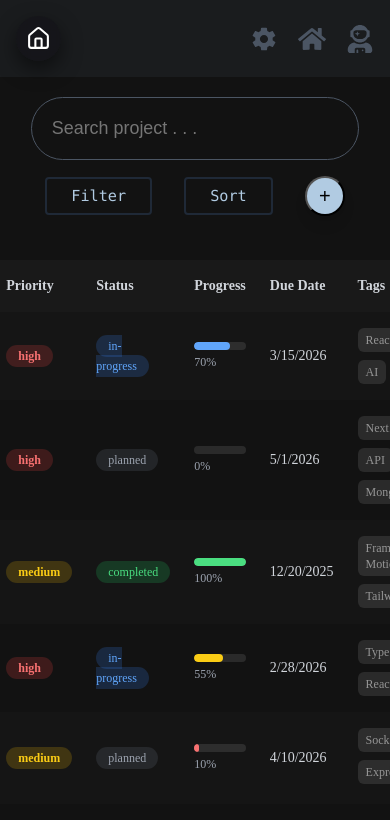
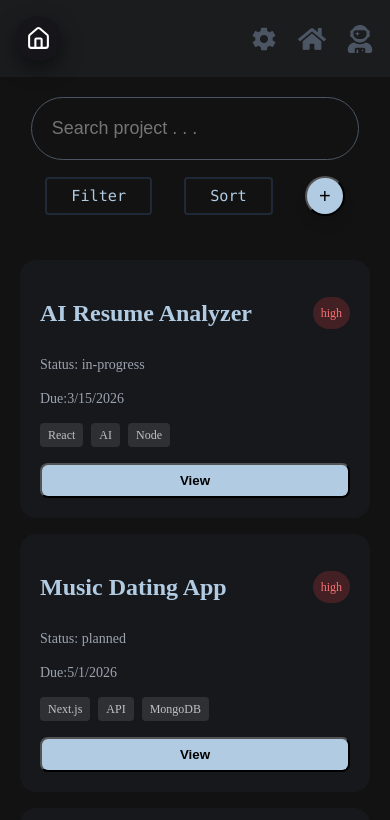
Before and after one commit to Hrisshhii/react-practice, a React (Vite) app in the folder ts-miniprojects/: page /#/project-tracker in a window 390 px wide. Shown: the top 820 px of the page. Built offline with nearby package versions, Linux system fonts and the light colour scheme.

Commit message:
making it mobile optimized

```diff
--- a/ts-miniprojects/src/Components/Project Tracker Project/ProjectTable.tsx
+++ b/ts-miniprojects/src/Components/Project Tracker Project/ProjectTable.tsx
@@ -7,11 +7,39 @@ type Props={
 
 const ProjectTable = ({projects}:Props) => {
   return (
-    <div className="flex flex-col sm:flex-row gap-8 items-center px-4 sm:px-8 mt-6">
-      <table className="flex-1 border-collapse text-left text-sm sm:text-base">
+    <div className="flex flex-col lg:flex-row gap-5 items-center px-5 mt-6">
+      <div className="md:hidden flex flex-col gap-4 w-full">
+        {projects.map(project=>(
+          <div key={project.id} className="bg-[#16181C] rounded-2xl p-5 border border-white/5">
+            <div className="flex justify-between items-center">
+              <h2 className="font-semibold text-[#b1cbe2]">{project.title}</h2>
+              <span className={`px-2 py-2 rounded-full text-xs
+                ${project.priority==="high"
+                  ?"bg-red-500/20 text-red-400"
+                  :project.priority==="medium"
+                  ?"bg-yellow-500/20 text-yellow-400"
+                  :"bg-green-500/20 text-green-400"
+                }
+              `}>{project.priority}</span>
+            </div>
+            <p className="text-gray-400 text-sm mt-2">Status: {project.status}</p>
+            <p className="text-gray-400 text-sm mt-2">
+              Due:{project.dueDate?new Date(project.dueDate).toLocaleDateString():"-"}
+            </p>
+            <div className="flex flex-wrap gap-2 mt-2">
+              {project.tags?.map(tag=>(
+                <span key={tag} className="bg-white/10 px-2 py-1 rounded text-xs text-white/70">{tag}</span>
+              ))}
+            </div>
+            <button className="mt-4 w-full py-2 rounded-lg bg-[#b1cbe2] text-black font-semibold">View</button>
+          </div>
+        ))}
+      </div>
+      <div className="hidden md:block flex-1 overflow-x-auto">
+        <table className="w-[90%] border-collapse text-left text-sm sm:text-base">
           <thead className="bg-white/[0.03] backdrop-blur-md">
             <tr className="text-gray-300">
-            <th className="py-4 px-3">ID</th>
+              <th className="py-4 px-3"></th>
                 <th className="py-4 px-3">Title</th>
                 <th className="py-4 px-3">Priority</th>
                 <th className="py-4 px-3">Status</th>
@@ -24,7 +52,7 @@ const ProjectTable = ({projects}:Props) => {
           <tbody>
             {projects.map((project)=>(
               <tr className="border-b border-white/5 odd:bg-white/[0.01] hover:bg-white/[0.03] transition">
-              <td className="py-4 px-3 font-medium text-[#b1cbe2]">{project.id}</td>
+                <td className="py-4 px-3 font-medium text-[#b1cbe2] text-[1.2rem]">-</td>
                 <td className="py-4 px-3 font-medium text-[#b1cbe2]">{project.title}</td>
                 <td className="py-4 px-3">
                   <span className={`px-3 py-1 rounded-full text-xs font-semibold
@@ -79,8 +107,10 @@ const ProjectTable = ({projects}:Props) => {
             ))}
           </tbody>
         </table>
-      <div className="shrink-0"></div>
+      </div>
+      <div className="shrink-0 sm:mr-12">
         <ProjectStatusChart projects={projects}/>
+      </div>
     </div>
   )
 }
```
Lines whose indentation alone changed are shown as unchanged.
